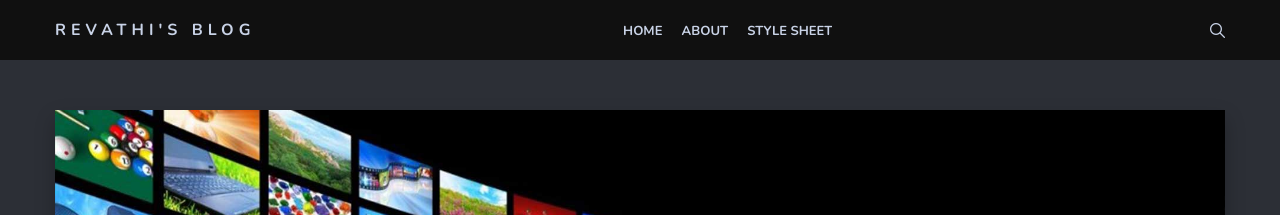
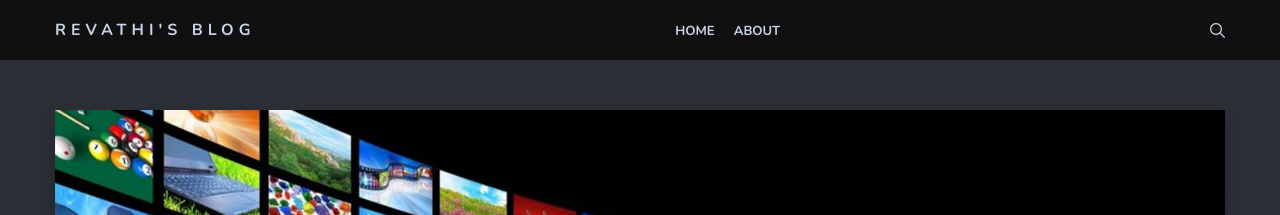
Before and after one commit to revathi727/revathi727.github.io, a Jekyll site: the page built from index.html, in a window 1280 px wide. Shown: the top 215 px of the page. Built offline with Jekyll 4.4.1, drawn with Linux system fonts in a browser that asks for light colours; nearby versions of some CDN libraries; the list of posts is cut into pages by our own code.

Commit message:
update ui

```diff
--- a/_includes/header.html
+++ b/_includes/header.html
@@ -12,7 +12,6 @@
             <ul class="menu-list">
               <li class="menu-item"><a href="{{site.baseurl}}/" class="menu-link">Home</a></li>
               <li class="menu-item"><a href="{{ site.baseurl }}/about/" class="menu-link">About</a></li>
-              <li class="menu-item"><a href="{{ site.baseurl }}/styleguide/" class="menu-link">Style Sheet</a></li>
               <!-- {% for page in site.pages %}
                 {% unless page.name == 'tags.html' or page.name == '404.html' %}
               {% if page.title %}
```
